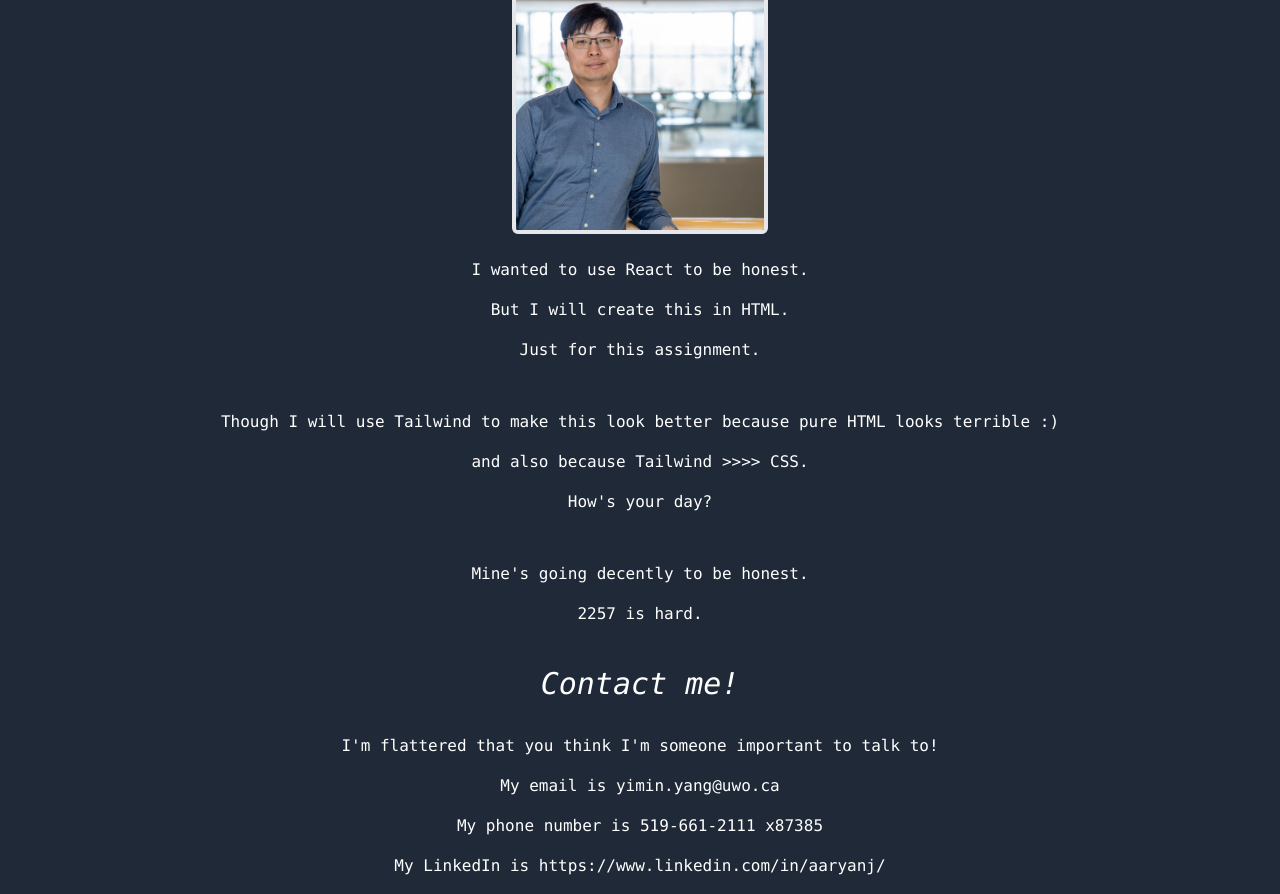
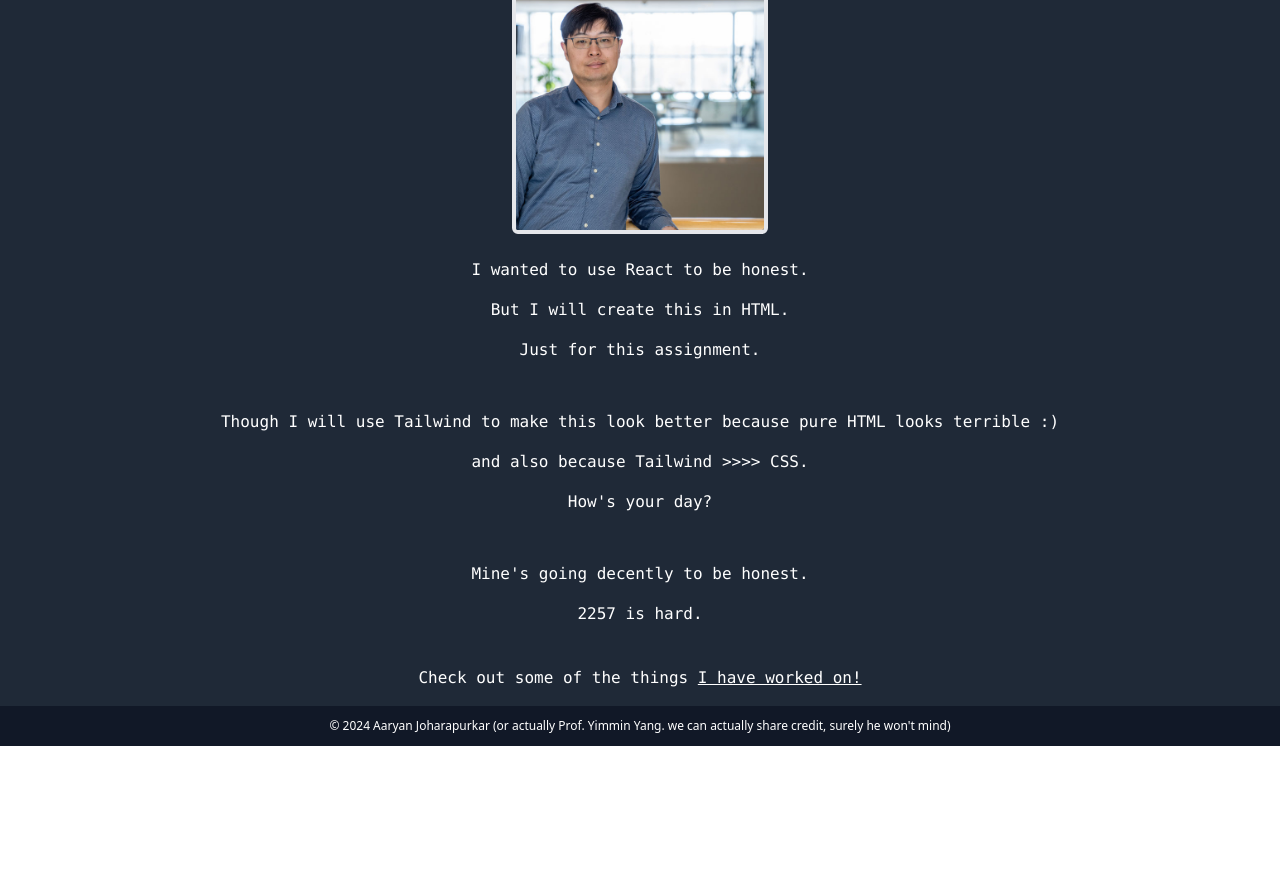
Before and after one commit to aCupOfCoff33/SE2202-Lab-1, a website: page index.html in a window 1280 px wide. Shown: the part 226-1120 px from the top of the page. After the commit the page ends 972 px from the top, so only its background shows below. Drawn offline with nearby package versions, Linux system fonts and the light colour scheme.

Commit message:
Update index.html

```diff
--- a/index.html
+++ b/index.html
@@ -12,7 +12,8 @@
     />
   </head>
 
-  <body class="m-0">
+  <body class="m-0 flex flex-col min-h-screen">
+    <!-- Navbar -->
     <div>
       <div style="position: fixed; top: 0; left: 0; right: 0"></div>
       <nav
@@ -41,9 +42,9 @@
       </nav>
     </div>
 
-    <!-- Add padding to the main content to prevent overlap with the navbar -->
+    <!-- Main Content -->
     <div
-      class="bg-gray-800 min-h-screen flex flex-col items-center justify-center pt-16"
+      class="bg-gray-800 flex-grow flex flex-col items-center justify-center pt-16"
     >
       <h1 class="font-mono text-3xl text-center pt-6 italic text-white pb-2">
         Prof. Yimmin Yang's Website Constructed with Tailwind!
@@ -55,6 +56,7 @@
           >Aaryan Joharapurkar</a
         >
       </h2>
+
       <div class="flex justify-center items-center w-full ml-auto">
         <img
           class="object-cover h-64 w-64 rounded-md border-solid hover:border-dotted border-4 animate-spin_5s"
@@ -75,32 +77,23 @@
         <p class="mb-12">How's your day?</p>
         <p class="mb-4">Mine's going decently to be honest.</p>
         <p class="mb-4">2257 is hard.</p>
-      </div>
-
-      <!-- Contact Me part -->
-      <div>
-        <h1 class="font-mono text-3xl text-center pt-6 italic text-white pb-2">
-          Contact me!
-        </h1>
-        <div class="font-mono text-center text-white mt-6">
-          <p class="mb-4">
-            I'm flattered that you think I'm someone important to talk to!
-          </p>
-          <p class="mb-4">
-            My email is <a href="mailto:yimin.yang@uwo.ca">yimin.yang@uwo.ca</a>
-          </p>
-          <p class="mb-4">
-            My phone number is
-            <a href="tel:519-661-2111x87385">519-661-2111 x87385</a>
-          </p>
-          <p class="mb-4">
-            My LinkedIn is
-            <a href="https://www.linkedin.com/in/aaryanj/"
-              >https://www.linkedin.com/in/aaryanj/</a
-            >
-          </p>
-        </div>
+        <br />
+        <p class="mb-4">
+          Check out some of the things
+          <a
+            class="underline"
+            href="https://scholar.google.com/citations?user=fFP4b9kAAAAJ&hl=en"
+            >I have worked on!</a
+          >
+        </p>
       </div>
     </div>
+
+    <!-- Footer -->
+    <footer
+      class="bg-gray-900 text-white text-center text-xs p-3 w-full mt-auto"
+    >
+      &copy; 2024 Aaryan Joharapurkar (or actually Prof. Yimmin Yang. we can actually share credit, surely he won't mind)
+    </footer>
   </body>
 </html>
```
